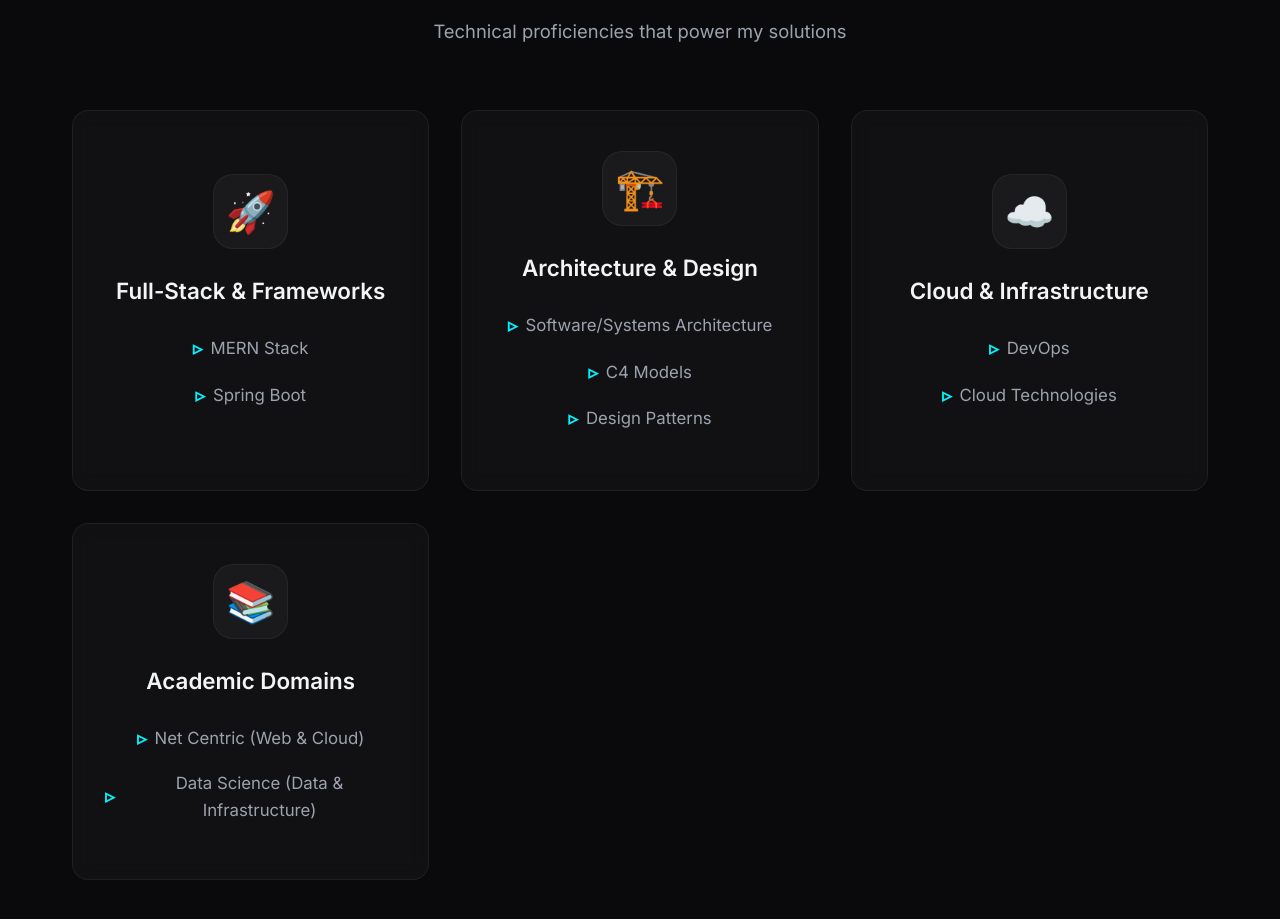
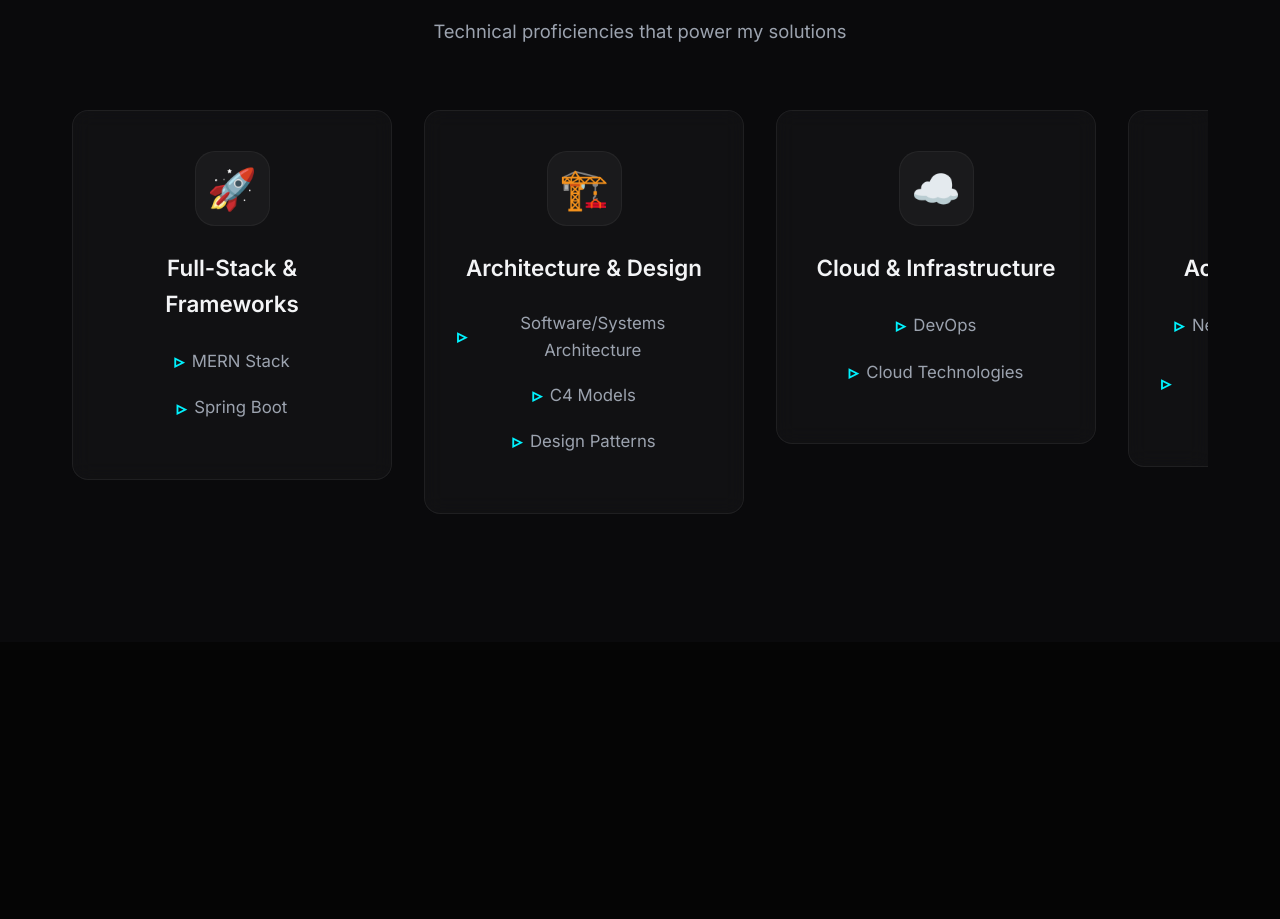
Before and after one commit to nadeera-se22018/mern-portfolio, a React app in the folder frontend/: page / in a window 1280 px wide. Shown: the part 959-1878 px from the top of the page. After the commit the page ends 1601 px from the top, so only its background shows below. Built offline with nearby package versions, Linux system fonts and the light colour scheme; the HTML template or start-up script is replaced by a standard one.

Commit message:
Change Skills layout to horizontal scroll

```diff
--- a/frontend/src/components/Skills.css
+++ b/frontend/src/components/Skills.css
@@ -21,9 +21,31 @@
 }
 
 .skills-grid {
-    display: grid;
-    grid-template-columns: repeat(auto-fit, minmax(280px, 1fr));
+    display: flex;
+    flex-wrap: nowrap;
+    overflow-x: auto;
     gap: 2rem;
+    padding-bottom: 2rem;
+    scrollbar-width: thin;
+    scrollbar-color: var(--accent-color) var(--bg-secondary);
+}
+
+.skills-grid::-webkit-scrollbar {
+    height: 8px;
+}
+
+.skills-grid::-webkit-scrollbar-track {
+    background: rgba(255, 255, 255, 0.05);
+    border-radius: 10px;
+}
+
+.skills-grid::-webkit-scrollbar-thumb {
+    background: rgba(0, 242, 254, 0.3);
+    border-radius: 10px;
+}
+
+.skills-grid::-webkit-scrollbar-thumb:hover {
+    background: rgba(0, 242, 254, 0.6);
 }
 
 .skill-card {
@@ -43,6 +65,9 @@
     justify-content: center;
     text-align: center;
     height: 100%;
+    flex: 0 0 auto;
+    width: 320px;
+    max-width: 85vw;
 }
 
 .skill-card::before {
```
